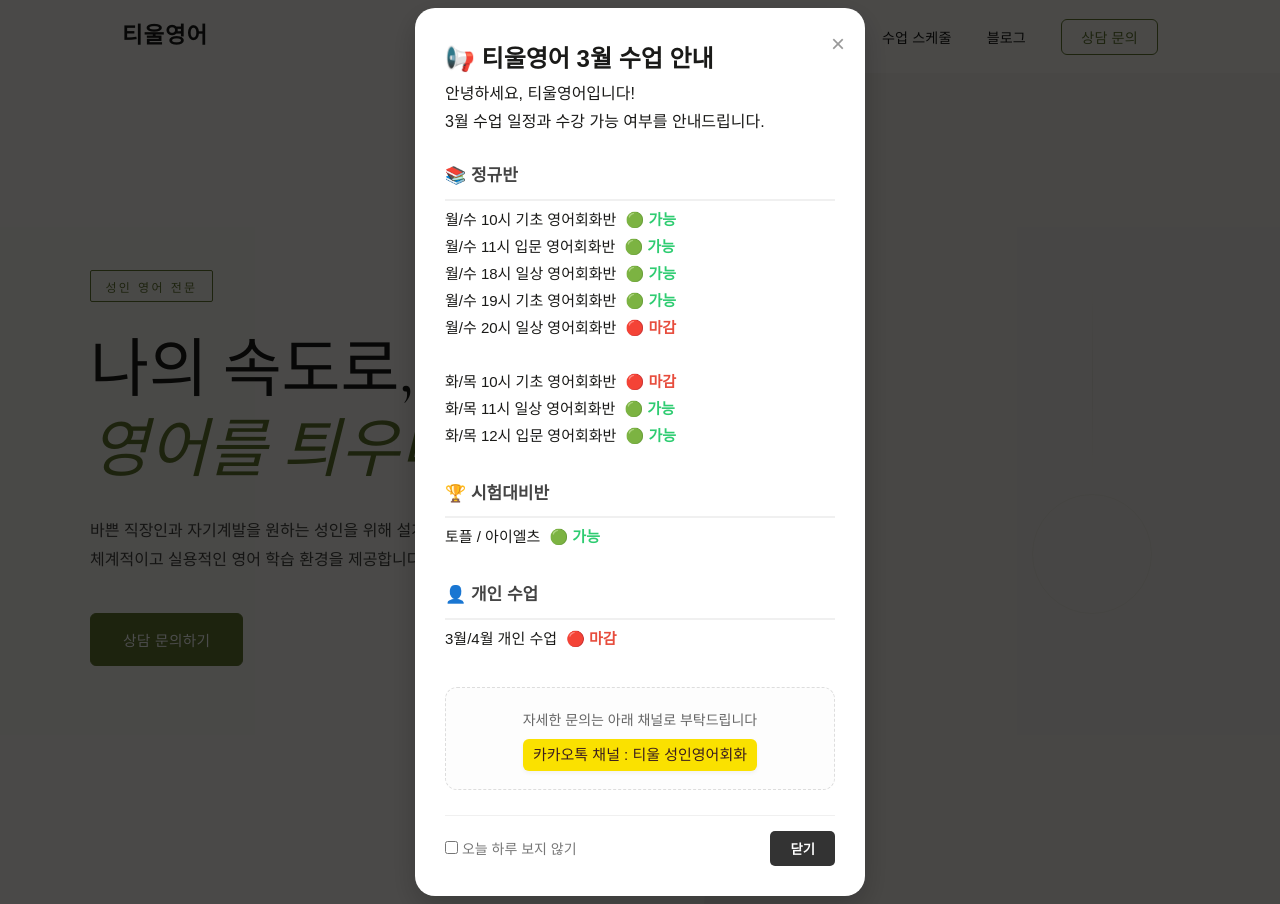
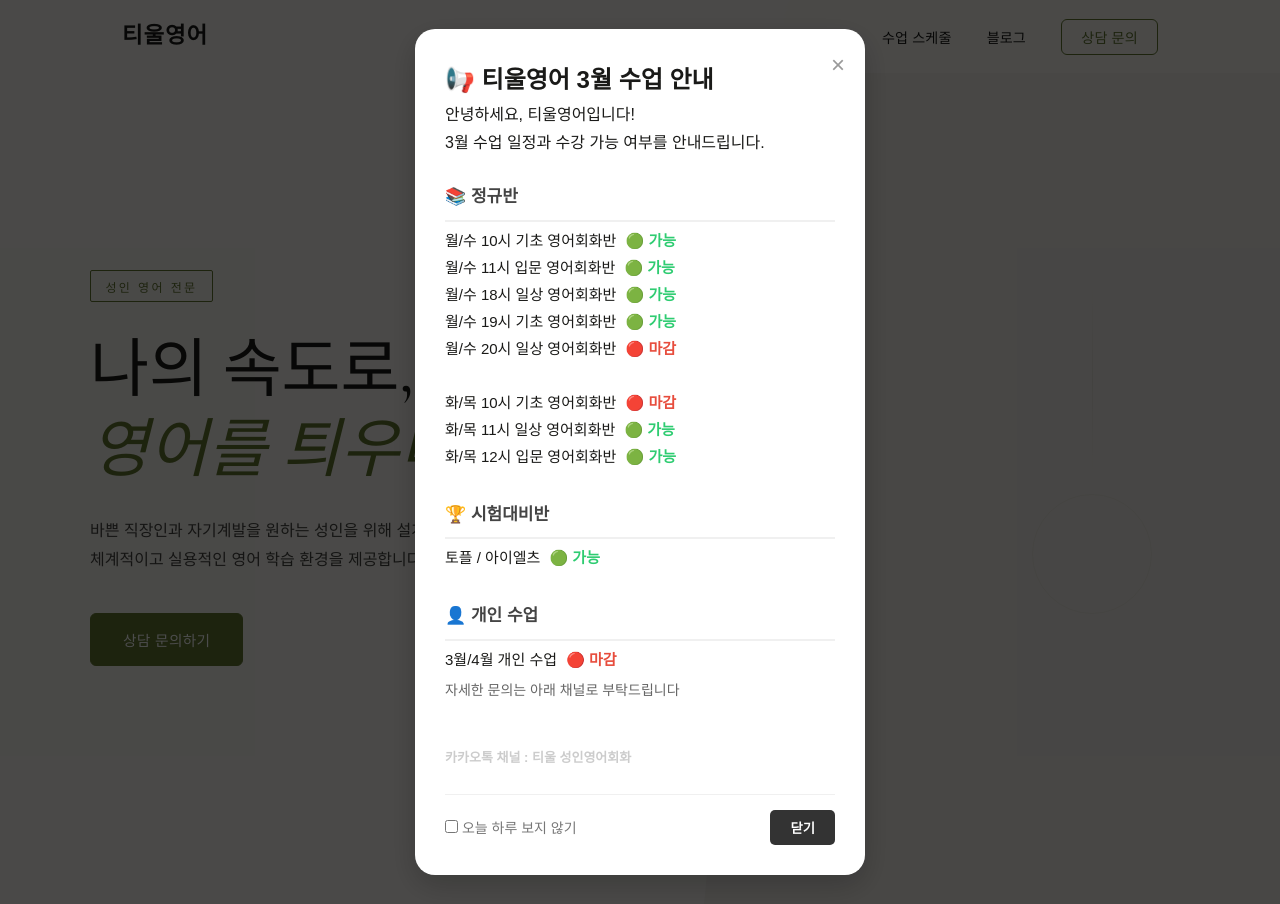
Before and after one commit to miyeon00/tiulPage, a Flask app: page / in a window 1280 px wide. Run offline with Flask 3, Linux system fonts and the light colour scheme.

Commit message:
footer 변경

```diff
--- a/static/css/style.css
+++ b/static/css/style.css
@@ -1264,25 +1264,42 @@
 .status-ok { font-weight: 600; color: #2ecc71; margin-left: 5px; }
 .status-no { font-weight: 600; color: #e74c3c; margin-left: 5px; }
 
-/* 🔥 수정된 카카오톡 안내 섹션 */
+/* ── FOOTER ── */
 .footer-info {
-    background: #fdfdfd;
-    border: 1px dashed #ddd; /* 점선으로 구분감 */
-    padding: 18px 10px;
-    border-radius: 12px;
-    margin-top: 30px;
-    text-align: center;
+  background: transparent;
+  border: none;
+  padding: 0;
+  border-radius: 0;
+  margin-top: 0;
+  text-align: left;
+  display: flex;
+  flex-direction: column;
+  gap: 8px;
+}
+
+.footer-info p {
+  display: flex;
+  align-items: center;
+  gap: 10px;
+  font-size: 14px;
+  color: #ccc;
+  margin: 0;
+  line-height: 1.5;
 }
 
 .footer-info strong {
-    display: inline-block;
-    background-color: #fae100; /* 카카오 노란색 */
-    color: #3b1e1e;
-    padding: 3px 10px;
-    border-radius: 6px;
-    font-size: 15px;
-    margin-top: 5px;
-    box-shadow: 0 2px 4px rgba(0,0,0,0.05);
+  display: inline-block;
+  background-color: transparent;  /* 노란 배경 제거 */
+  color: #ccc;                     /* 주변 텍스트와 동일한 색 */
+  padding: 0;
+  border-radius: 0;
+  font-size: 13px;
+  font-weight: 700;
+  min-width: 80px;
+  text-align: left;
+  flex-shrink: 0;
+  box-shadow: none;
+  margin-top: 0;
 }
 
 /* 하단 버튼 및 체크박스 영역 */
```
